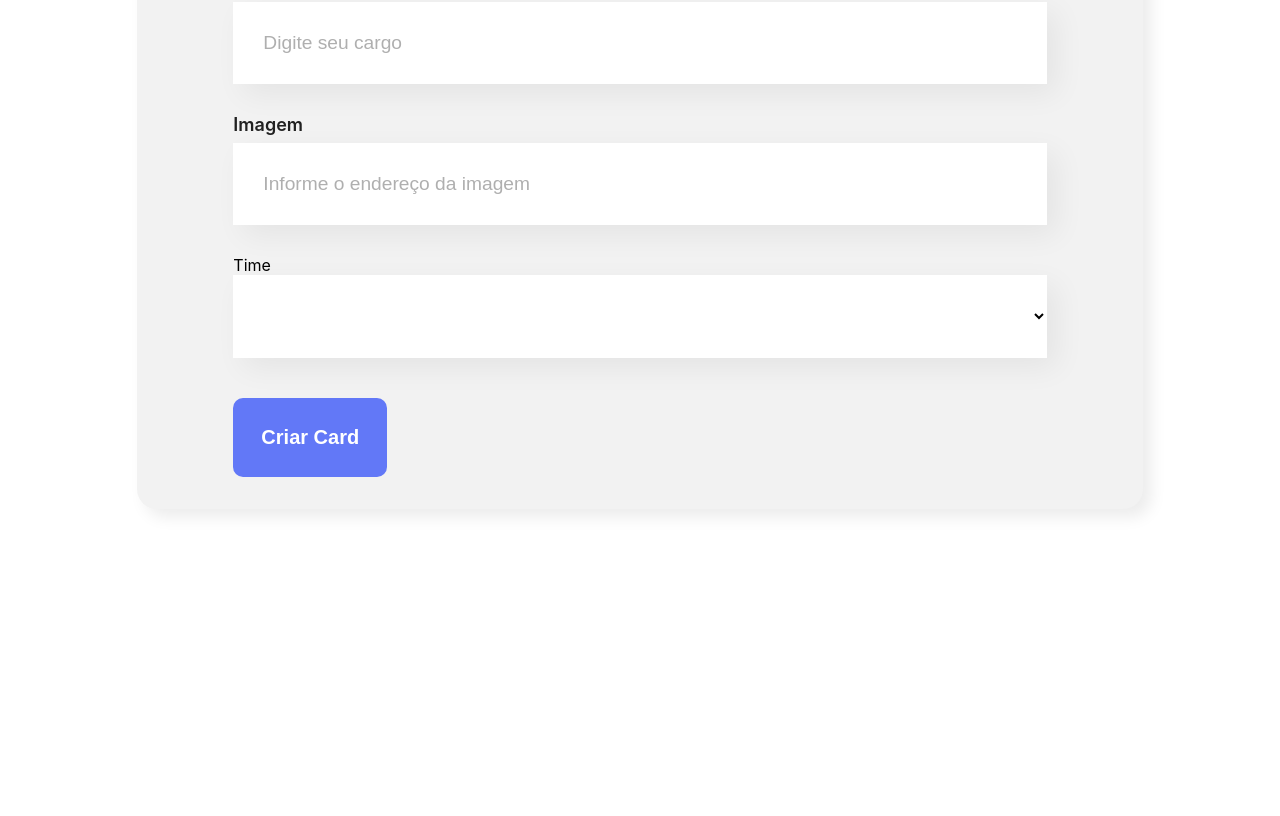
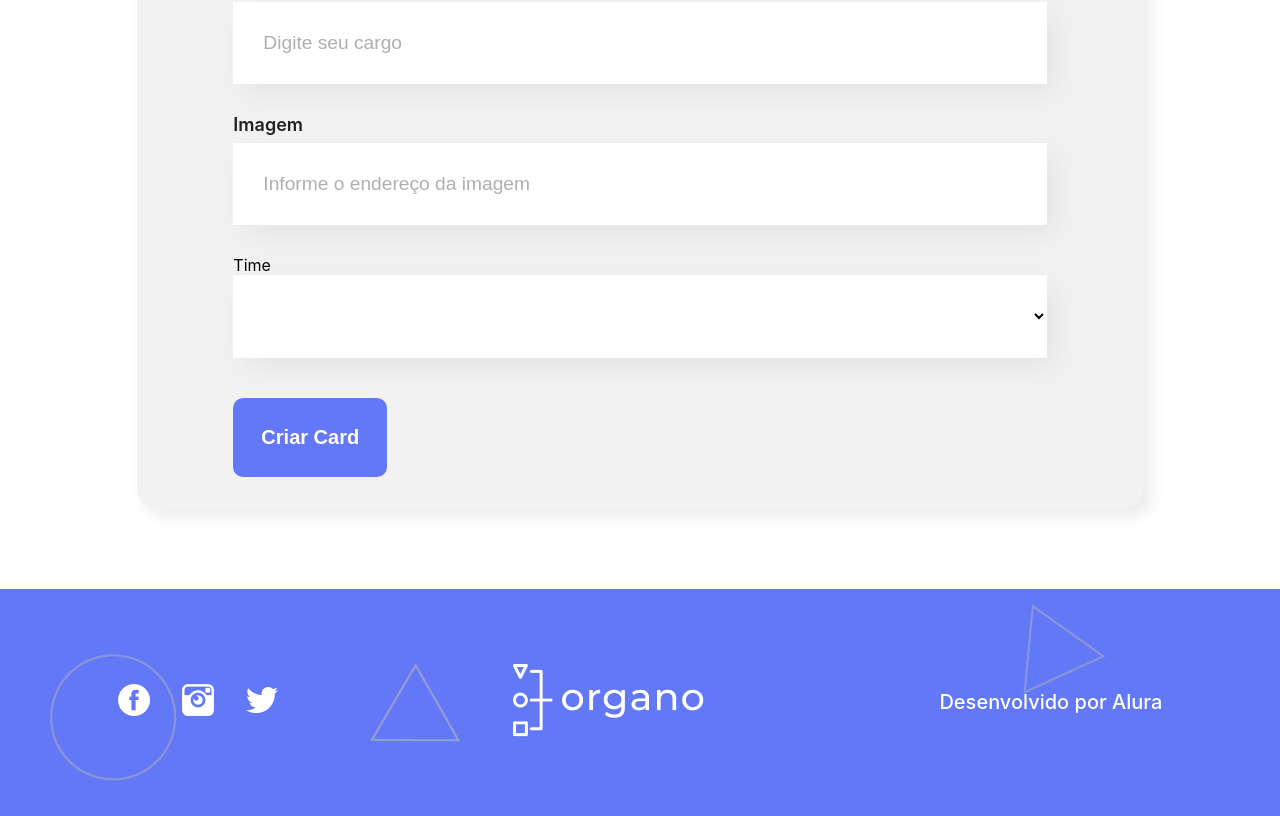
Before and after one commit to joaometzdorf/organo, a React (Create React App) app: page / in a window 1280 px wide. Shown: the part 874-1690 px from the top of the page. Before the commit the page ends 1463 px from the top, so only its background shows below. Built offline with nearby package versions, Linux system fonts and the light colour scheme.

Commit message:
Criando o rodapé

```diff
--- a/src/App.js
+++ b/src/App.js
@@ -2,6 +2,7 @@ import { useState } from "react";
 import Banner from "./components/Banner";
 import Formulario from "./components/Formulario";
 import Time from "./components/Time";
+import Rodape from "./components/Rodape";
 
 function App() {
   const times = [
@@ -70,6 +71,8 @@ function App() {
           />
         );
       })}
+
+      <Rodape autor={'Desenvolvido por Alura'} />
     </div>
   );
 }
--- /dev/null
+++ b/src/components/Rodape/Rodape.css
@@ -0,0 +1,20 @@
+.rodape {
+    background-color: #6278F7;
+    background-image: url(../../../public/images/fundo.png);
+    width: 100%;
+    display: flex;
+    justify-content: space-around;
+    align-items: center;
+    padding: 75px 0;
+}
+
+.rodape .rodape__sociais {
+    display: flex;
+    gap: 2rem;
+}
+
+.rodape__autor {
+    font-size: 1.25rem;
+    font-weight: 500;
+    color: #FFFFFF;
+}
--- /dev/null
+++ b/src/components/Rodape/index.js
@@ -0,0 +1,29 @@
+import "./Rodape.css";
+
+const Rodape = (props) => {
+  return (
+    <footer className="rodape">
+      <div className="rodape__sociais">
+        <a href="https://www.facebook.com">
+          <img src="/images/fb.png" alt="Logo do Facebook" />
+        </a>
+        <a href="https://www.instagram.com">
+          <img src="/images/ig.png" alt="Logo do Instagram" />
+        </a>
+        <a href="https://www.x.com">
+          <img src="/images/tw.png" alt="Logo do Twitter" />
+        </a>
+      </div>
+
+      <div className="rodape__logo">
+        <img src="/images/logo.png" alt="Logo do Organo" />
+      </div>
+
+      <div className="rodape__autor">
+        <p>{props.autor}</p>
+      </div>
+    </footer>
+  );
+};
+
+export default Rodape;
```
